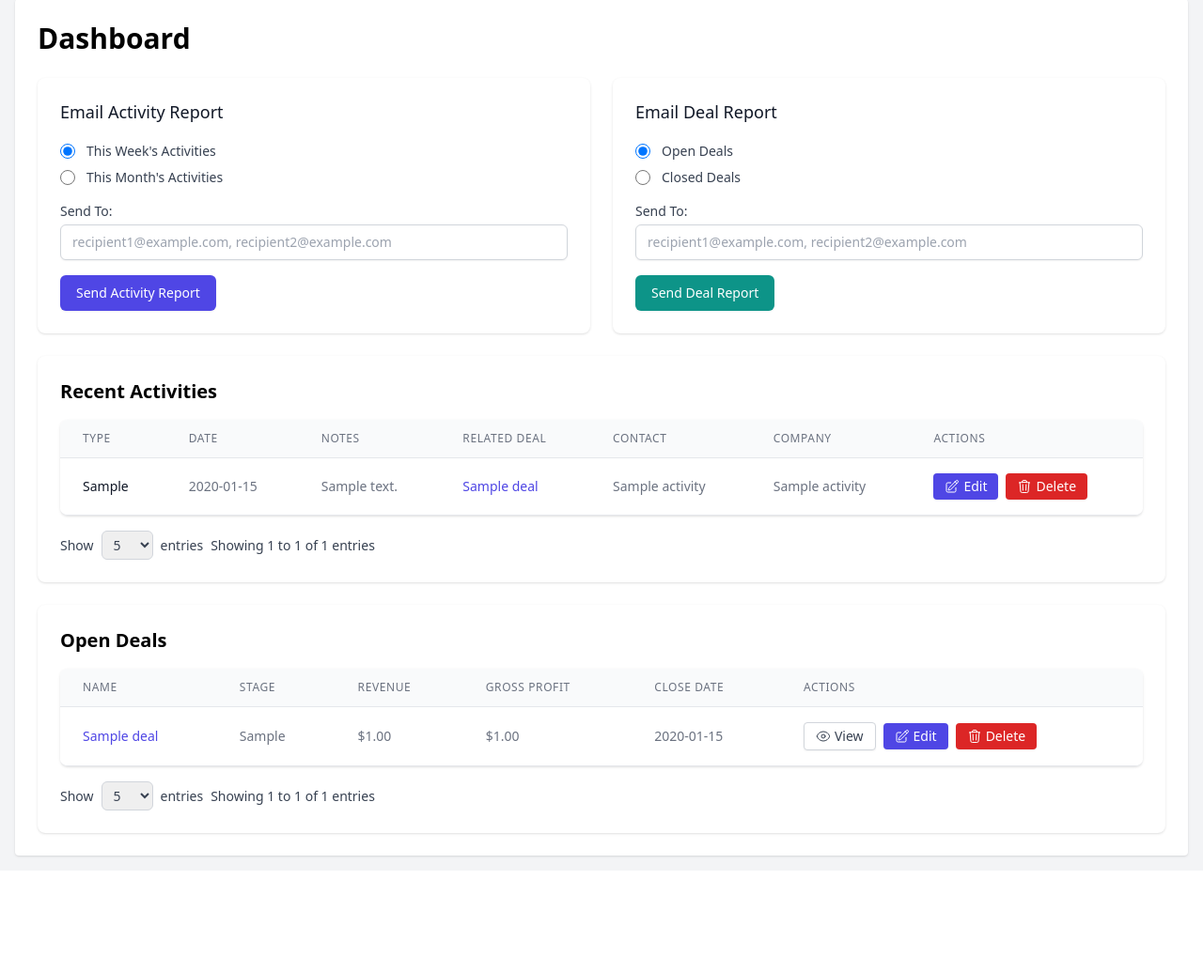
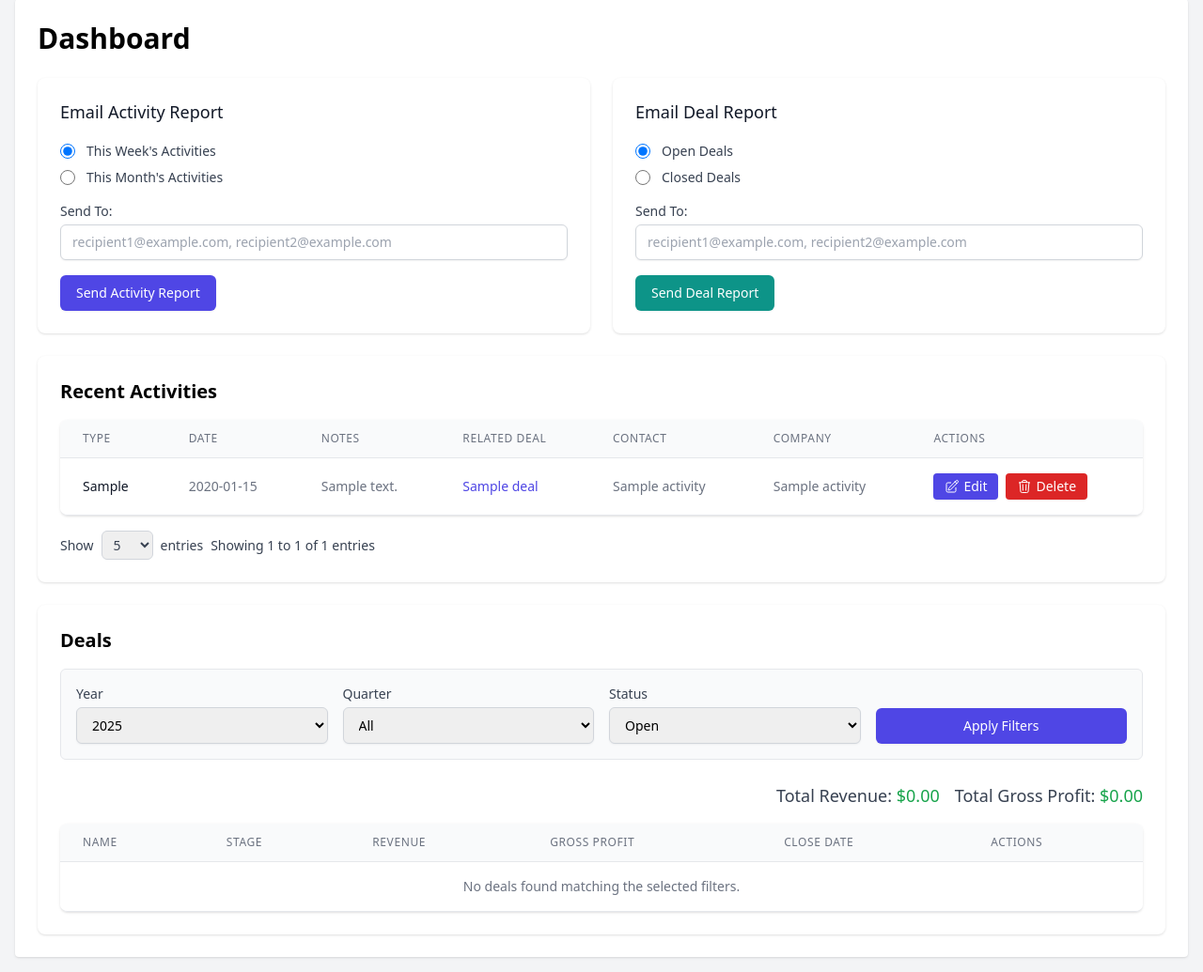
Before and after one commit to baxter-evtcorp/sales_tracker, a Flask app: page /dashboard in a window 1280 px wide. Shown: the part 186-1221 px from the top of the page at 94% size. Before the commit the page ends 1101 px from the top, so only its background shows below. Run offline with Flask 3, Linux system fonts and the light colour scheme; a user stored in the database is signed in; tables that the repository leaves empty hold one stand-in row (values such as "Sample post"); some libraries are stand-ins or nearby versions.

Commit message:
Feat: Add year/quarter/status filters and totals to dashboard deals

```diff
--- a/app.py
+++ b/app.py
@@ -23,7 +23,7 @@ from flask_sqlalchemy import SQLAlchemy
 from flask_login import LoginManager, UserMixin, login_user, login_required, logout_user, current_user
 from flask_cors import CORS
 from flask_migrate import Migrate
-from sqlalchemy import MetaData, or_ # Added for dashboard filtering
+from sqlalchemy import MetaData, or_, extract, func # Added for dashboard filtering
 from sqlalchemy.orm import joinedload # Import joinedload
 # Corrected SendGrid imports
 from sendgrid import SendGridAPIClient
@@ -261,11 +261,10 @@ def dashboard():
     # --- Activities Pagination ---
     act_page = request.args.get('act_page', 1, type=int)
     act_per_page_str = request.args.get('act_per_page', '5') # Default 5 for dashboard
-    # Eager load the related Deal object to avoid N+1 queries in the template
     activities_query = Activity.query.options(joinedload(Activity.deal)).filter_by(user_id=current_user.id).order_by(Activity.date.desc())
     if act_per_page_str.lower() == 'all':
         act_per_page = activities_query.count()
-        if act_per_page == 0: act_per_page = 1 # Avoid division by zero if no activities
+        if act_per_page == 0: act_per_page = 1
         activities_pagination = activities_query.paginate(page=1, per_page=act_per_page, error_out=False)
     else:
         try:
@@ -275,33 +274,74 @@ def dashboard():
             act_per_page = 5
         activities_pagination = activities_query.paginate(page=act_page, per_page=act_per_page, error_out=False)
 
-    # --- Deals Pagination ---
-    deal_page = request.args.get('deal_page', 1, type=int)
-    deal_per_page_str = request.args.get('deal_per_page', '5') # Default 5 for dashboard
-    # Filter for deals that are not in 'Closed Won' or 'Closed Lost' stages
-    open_deals_query = Deal.query.filter(
-        Deal.user_id == current_user.id,
-        ~Deal.stage.in_(['Closed Won', 'Closed Lost'])
-    ).order_by(Deal.expected_close_date.asc())
-    if deal_per_page_str.lower() == 'all':
-        deal_per_page = open_deals_query.count()
-        if deal_per_page == 0: deal_per_page = 1
-        deals_pagination = open_deals_query.paginate(page=1, per_page=deal_per_page, error_out=False)
-    else:
+    # --- Deals Filtering & Summation ---
+    current_dt = datetime.now()
+    current_year = current_dt.year
+    selected_year = request.args.get('year', str(current_year), type=str) # Use string for "All" option
+    selected_quarter = request.args.get('quarter', 'All', type=str)
+    selected_status = request.args.get('status', 'Open', type=str) # Default to Open
+
+    # Generate year options for the dropdown
+    year_options = ["All"] + [str(y) for y in range(current_year + 2, current_year - 4, -1)] # e.g., All, 2026, 2025, ..., 2022
+
+    # Base query
+    deals_query = Deal.query.filter(Deal.user_id == current_user.id)
+
+    # Apply date filters
+    if selected_year != "All":
         try:
-            deal_per_page = int(deal_per_page_str)
-            if deal_per_page <= 0:
-                deal_per_page = 5
-        except ValueError:
-            deal_per_page = 5
-        deals_pagination = open_deals_query.paginate(page=deal_page, per_page=deal_per_page, error_out=False)
+            year_int = int(selected_year)
+            # Filter out deals with NULL close date when filtering by date
+            deals_query = deals_query.filter(
+                Deal.expected_close_date.isnot(None),
+                extract('year', Deal.expected_close_date) == year_int
+            )
+            if selected_quarter != "All":
+                 try:
+                     # Quarters are 1-based
+                     quarter_int = int(selected_quarter.replace('Q', ''))
+                     if 1 <= quarter_int <= 4:
+                         deals_query = deals_query.filter(
+                             extract('quarter', Deal.expected_close_date) == quarter_int
+                         )
+                     else:
+                         selected_quarter = "All" # Invalid quarter, reset to All
+                 except (ValueError, TypeError):
+                     selected_quarter = "All" # Invalid quarter format, reset to All
+        except (ValueError, TypeError):
+            selected_year = "All" # Invalid year format, reset to All
+
+    # Apply status filter
+    if selected_status == "Open":
+        deals_query = deals_query.filter(~Deal.stage.in_(['Closed Won', 'Closed Lost']))
+    elif selected_status == "Closed":
+        deals_query = deals_query.filter(Deal.stage.in_(['Closed Won', 'Closed Lost']))
+    # Else ("All"): no status filter applied
+
+    # Order results (e.g., by close date, newest first if available)
+    deals_query = deals_query.order_by(Deal.expected_close_date.desc().nullslast(), Deal.id.desc())
+
+    # Execute query to get filtered deals
+    filtered_deals = deals_query.all()
+
+    # Calculate sums from the filtered list
+    total_revenue = sum(d.revenue or 0.0 for d in filtered_deals)
+    total_gp = sum(d.gross_profit or 0.0 for d in filtered_deals)
 
     return render_template(
         'dashboard.html',
+        # Activities data (unchanged)
         activities_pagination=activities_pagination,
-        deals_pagination=deals_pagination,
         current_act_per_page=act_per_page_str,
-        current_deal_per_page=deal_per_page_str
+        # New Deals data
+        filtered_deals=filtered_deals,
+        total_revenue=total_revenue,
+        total_gp=total_gp,
+        # Filter selections and options for the form
+        selected_year=selected_year,
+        selected_quarter=selected_quarter,
+        selected_status=selected_status,
+        year_options=year_options
     )
 
 
--- a/templates/dashboard.html
+++ b/templates/dashboard.html
@@ -131,10 +131,61 @@
         {% endif %}
     </div>
 
-    {# Section 2: Open Deals #}
+    {# Section 2: Filtered Deals (Previously Open Deals) #}
     <div class="bg-white shadow overflow-hidden sm:rounded-lg p-6">
-        <h2 class="text-xl font-semibold mb-4">Open Deals</h2>
-        {% if deals_pagination and deals_pagination.items %}
+        <h2 class="text-xl font-semibold mb-4">Deals</h2> {# Changed Title #}
+
+        {# Filter Form #}
+        <form method="GET" action="{{ url_for('dashboard') }}" class="mb-6 bg-gray-50 p-4 rounded-md border border-gray-200">
+            <div class="grid grid-cols-1 md:grid-cols-4 gap-4 items-end">
+                {# Year Filter #}
+                <div>
+                    <label for="year_filter" class="block text-sm font-medium text-gray-700 mb-1">Year</label>
+                    <select id="year_filter" name="year" class="block w-full px-3 py-2 border border-gray-300 rounded-md shadow-sm focus:outline-none focus:ring-indigo-500 focus:border-indigo-500 sm:text-sm">
+                        {% for year_opt in year_options %}
+                            <option value="{{ year_opt }}" {% if year_opt == selected_year %}selected{% endif %}>{{ year_opt }}</option>
+                        {% endfor %}
+                    </select>
+                </div>
+
+                {# Quarter Filter #}
+                <div>
+                    <label for="quarter_filter" class="block text-sm font-medium text-gray-700 mb-1">Quarter</label>
+                    <select id="quarter_filter" name="quarter" class="block w-full px-3 py-2 border border-gray-300 rounded-md shadow-sm focus:outline-none focus:ring-indigo-500 focus:border-indigo-500 sm:text-sm">
+                        <option value="All" {% if selected_quarter == 'All' %}selected{% endif %}>All</option>
+                        <option value="Q1" {% if selected_quarter == 'Q1' %}selected{% endif %}>Q1</option>
+                        <option value="Q2" {% if selected_quarter == 'Q2' %}selected{% endif %}>Q2</option>
+                        <option value="Q3" {% if selected_quarter == 'Q3' %}selected{% endif %}>Q3</option>
+                        <option value="Q4" {% if selected_quarter == 'Q4' %}selected{% endif %}>Q4</option>
+                    </select>
+                </div>
+
+                {# Status Filter #}
+                <div>
+                    <label for="status_filter" class="block text-sm font-medium text-gray-700 mb-1">Status</label>
+                    <select id="status_filter" name="status" class="block w-full px-3 py-2 border border-gray-300 rounded-md shadow-sm focus:outline-none focus:ring-indigo-500 focus:border-indigo-500 sm:text-sm">
+                        <option value="Open" {% if selected_status == 'Open' %}selected{% endif %}>Open</option>
+                        <option value="Closed" {% if selected_status == 'Closed' %}selected{% endif %}>Closed</option>
+                        <option value="All" {% if selected_status == 'All' %}selected{% endif %}>All</option>
+                    </select>
+                </div>
+
+                {# Submit Button #}
+                <div class="md:mt-0">
+                    <button type="submit" class="w-full inline-flex justify-center py-2 px-4 border border-transparent shadow-sm text-sm font-medium rounded-md text-white bg-indigo-600 hover:bg-indigo-700 focus:outline-none focus:ring-2 focus:ring-offset-2 focus:ring-indigo-500">
+                        Apply Filters
+                    </button>
+                </div>
+            </div>
+        </form>
+
+        {# Display Totals #}
+        <div class="mb-4 flex justify-end space-x-4">
+            <span class="text-lg font-medium text-gray-700">Total Revenue: <span class="text-green-600">${{ "{:,.2f}".format(total_revenue or 0) }}</span></span>
+            <span class="text-lg font-medium text-gray-700">Total Gross Profit: <span class="text-green-600">${{ "{:,.2f}".format(total_gp or 0) }}</span></span>
+        </div>
+
+        {# Deals Table - Iterate over filtered_deals #}
         <div class="overflow-x-auto shadow border-b border-gray-200 sm:rounded-lg">
             <table class="min-w-full divide-y divide-gray-200">
                 <thead class="bg-gray-50">
@@ -148,7 +199,8 @@
                     </tr>
                 </thead>
                 <tbody class="bg-white divide-y divide-gray-200">
-                        {% for deal in deals_pagination.items %}
+                    {% if filtered_deals %}
+                        {% for deal in filtered_deals %}
                             <tr>
                                 <td class="px-6 py-4 whitespace-nowrap text-sm font-medium text-gray-900">
                                     <a href="{{ url_for('edit_deal', deal_id=deal.id) }}" class="text-indigo-600 hover:text-indigo-900">{{ deal.name }}</a>
@@ -159,17 +211,17 @@
                                 <td class="px-6 py-4 whitespace-nowrap text-sm text-gray-500">{{ deal.expected_close_date.strftime('%Y-%m-%d') if deal.expected_close_date else 'N/A' }}</td>
                                 <td class="px-6 py-4 whitespace-nowrap text-sm font-medium">
                                     <div class="flex items-center space-x-2">
-                                    {# Secondary Button: View -> should link to edit #}
+                                        {# View Button #}
                                         <a href="{{ url_for('edit_deal', deal_id=deal.id) }}" class="bg-white hover:bg-gray-50 text-gray-700 font-medium py-1 px-3 rounded border border-gray-300 shadow-sm inline-flex items-center text-sm">
                                              <svg xmlns="http://www.w3.org/2000/svg" fill="none" viewBox="0 0 24 24" stroke-width="1.5" stroke="currentColor" class="w-4 h-4 mr-1"><path stroke-linecap="round" stroke-linejoin="round" d="M2.036 12.322a1.012 1.012 0 0 1 0-.639C3.423 7.51 7.36 4.5 12 4.5c4.638 0 8.573 3.007 9.963 7.178.07.207.07.431 0 .639C20.577 16.49 16.64 19.5 12 19.5c-4.638 0-8.573-3.007-9.963-7.178Z" /><path stroke-linecap="round" stroke-linejoin="round" d="M15 12a3 3 0 1 1-6 0 3 3 0 0 1 6 0Z" /></svg>
                                              View
                                         </a>
-                                    {# Primary Button: Edit #}
+                                        {# Edit Button #}
                                         <a href="{{ url_for('edit_deal', deal_id=deal.id) }}" class="bg-indigo-600 hover:bg-indigo-700 text-white font-medium py-1 px-3 rounded shadow-sm inline-flex items-center text-sm">
                                              <svg xmlns="http://www.w3.org/2000/svg" fill="none" viewBox="0 0 24 24" stroke-width="1.5" stroke="currentColor" class="w-4 h-4 mr-1"><path stroke-linecap="round" stroke-linejoin="round" d="m16.862 4.487 1.687-1.688a1.875 1.875 0 1 1 2.652 2.652L10.582 16.07a4.5 4.5 0 0 1-1.897 1.13L6 18l.8-2.685a4.5 4.5 0 0 1 1.13-1.897l8.932-8.931Zm0 0L19.5 7.125M18 14v4.75A2.25 2.25 0 0 1 15.75 21H5.25A2.25 2.25 0 0 1 3 18.75V8.25A2.25 2.25 0 0 1 5.25 6H10" /></svg>
                                              Edit
                                         </a>
-                                    {# Danger Button: Delete #}
+                                        {# Delete Button #}
                                         <form method="POST" action="{{ url_for('delete_deal', deal_id=deal.id) }}" onsubmit="return confirm('Are you sure you want to delete this deal? This cannot be undone.');" class="inline">
                                             <button type="submit" class="bg-red-600 hover:bg-red-700 text-white font-medium py-1 px-3 rounded shadow-sm inline-flex items-center text-sm">
                                                  <svg xmlns="http://www.w3.org/2000/svg" fill="none" viewBox="0 0 24 24" stroke-width="1.5" stroke="currentColor" class="w-4 h-4 mr-1"><path stroke-linecap="round" stroke-linejoin="round" d="m14.74 9-.346 9m-4.788 0L9.26 9m9.968-3.21c.342.052.682.107 1.022.166m-1.022-.165L18.16 19.673a2.25 2.25 0 0 1-2.244 2.077H8.084a2.25 2.25 0 0 1-2.244-2.077L4.772 5.79m14.456 0a48.108 48.108 0 0 0-3.478-.397m-12 .562c.34-.059.68-.114 1.022-.165m0 0a48.11 48.11 0 0 1 3.478-.397m7.5 0v-.916c0-1.18-.91-2.164-2.09-2.201a51.964 51.964 0 0 0-3.32 0c-1.18.037-2.09 1.022-2.09 2.201v.916m7.5 0a48.667 48.667 0 0 0-7.5 0" /></svg>
@@ -182,16 +234,12 @@
                         {% endfor %}
                     {% else %}
                         <tr>
-                            <td colspan="6" class="px-6 py-4 text-center text-sm text-gray-500">No open deals found.</td>
+                             <td colspan="6" class="px-6 py-4 text-center text-sm text-gray-500">No deals found matching the selected filters.</td> {# Updated message #}
                         </tr>
                     {% endif %}
                 </tbody>
             </table>
         </div>
-        {# Deal Pagination Controls - Using custom param names #}
-        {% if deals_pagination and deals_pagination.total > 0 %}
-            {{ render_pagination(deals_pagination, 'dashboard', [5, 10, 25, 'All'], current_deal_per_page, page_param='deal_page', per_page_param='deal_per_page') }}
-        {% endif %}
     </div>
 
 </div> {# End Stacking Container #}
```
Lines whose indentation alone changed are shown as unchanged.
